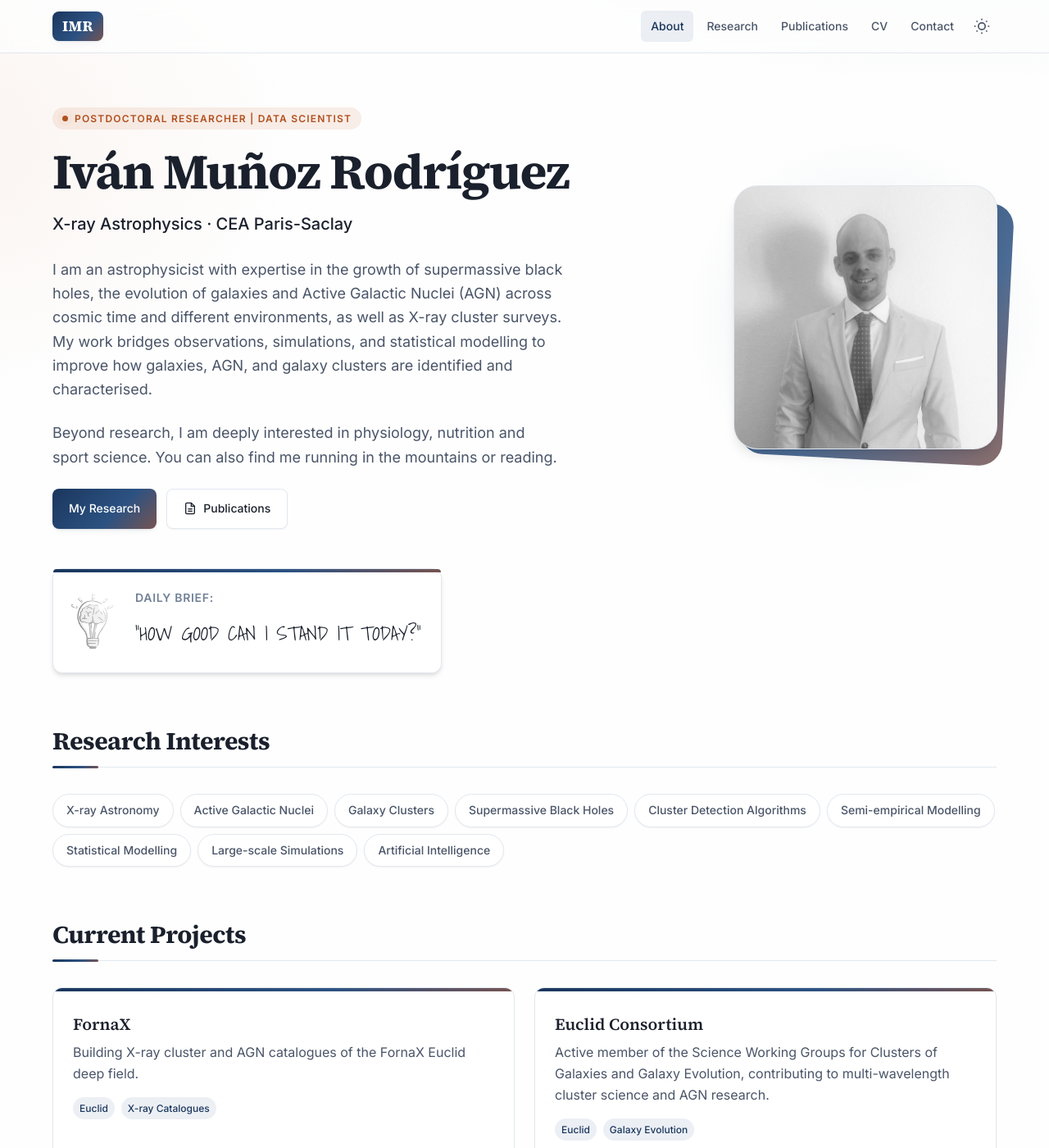
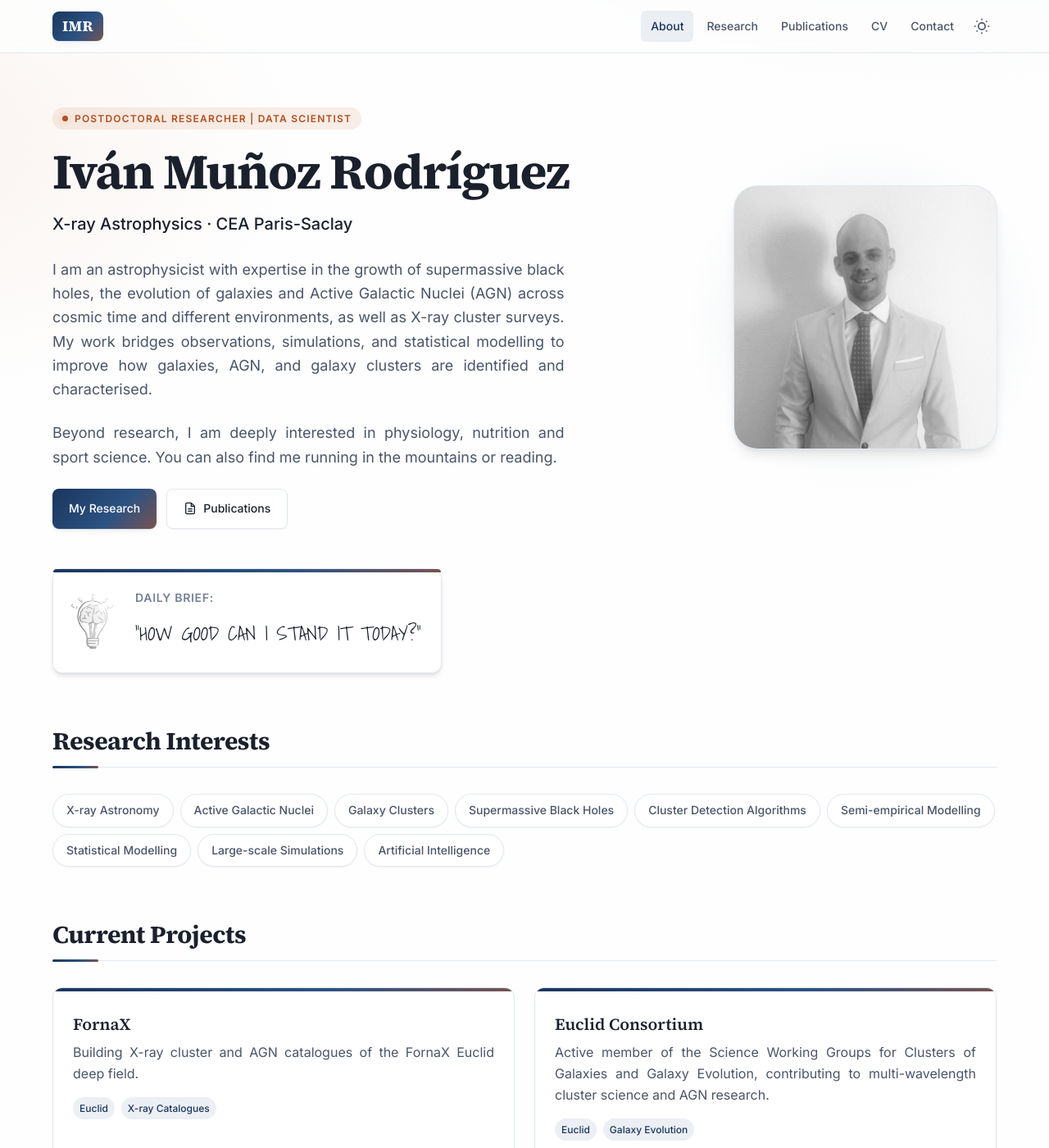
Before and after one commit to IvanMuro/IvanMuro.github.io, a Jekyll site: the page built from index.md, in a window 1280 px wide and 1400 px high. Shown: the whole window at 82% size. Built offline with Jekyll 4.4.1, drawn with Linux system fonts in a browser that asks for light colours.

Commit message:
Justify text, simplify photo, green timeline line, fix ESO year
- Justify body paragraphs and bullet points on wider screens
- Remove the tilted frame behind the profile photo
- Dark-mode timeline line fades from green to pale green (no blue)
- ESO Visitor Programme year corrected to 2024
- Version tag on the stylesheet link so browsers load new styles

Co-Authored-By: Claude Opus 5.5 <noreply@anthropic.com>

```diff
--- a/_includes/head.html
+++ b/_includes/head.html
@@ -64,7 +64,8 @@
 <link href="https://fonts.googleapis.com/css2?family=Inter:wght@400;500;600&family=Shadows+Into+Light&family=Source+Serif+4:opsz,wght@8..60,400;8..60,600;8..60,700&display=swap" rel="stylesheet">
 
 <!-- Main Stylesheet -->
-<link rel="stylesheet" href="{{ '/assets/css/main.css' | relative_url }}">
+<!-- ?v= changes on every build so browsers fetch the new styles after an update -->
+<link rel="stylesheet" href="{{ '/assets/css/main.css' | relative_url }}?v={{ site.time | date: '%s' }}">
 
 <!-- RSS Feed -->
 <link rel="alternate" type="application/rss+xml" title="{{ site.title }}" href="{{ '/feed.xml' | relative_url }}">
--- a/_sass/_base.scss
+++ b/_sass/_base.scss
@@ -74,6 +74,20 @@ h4 {
 p {
   margin-bottom: var(--space-4);
   max-width: 65ch;
+}
+
+// Justify body text (not labels, titles or the quote). Phones keep left
+// alignment, because justified text in a narrow column leaves big gaps.
+@media (min-width: 641px) {
+  .hero-description,
+  .project-description,
+  .timeline-description,
+  .page-content p,
+  .page-content li {
+    text-align: justify;
+    hyphens: auto; // avoids large gaps between words in justified lines
+    -webkit-hyphens: auto;
+  }
 }
 
 // Links
--- a/_sass/_layout.scss
+++ b/_sass/_layout.scss
@@ -487,18 +487,6 @@
   position: relative;
   isolation: isolate;
 
-  // Gradient frame peeking out behind the photo
-  &::before {
-    content: '';
-    position: absolute;
-    inset: 0;
-    transform: translate(14px, 14px) rotate(3deg);
-    border-radius: 28px;
-    background: var(--gradient-brand);
-    opacity: 0.85;
-    z-index: -1;
-  }
-
   // Soft glow
   &::after {
     content: '';
--- a/_sass/_variables.scss
+++ b/_sass/_variables.scss
@@ -77,7 +77,7 @@
   --gradient-title: linear-gradient(120deg, #e6edf3 30%, #7ee787 100%);
   --glow-a: rgba(46, 160, 67, 0.10);
   --glow-b: rgba(88, 166, 255, 0.07);
-  --gradient-line: linear-gradient(to bottom, #3fd15a 0%, #2ea043 50%, #3b82c4 88%, transparent 100%);
+  --gradient-line: linear-gradient(to bottom, #3fd15a 0%, #2ea043 40%, rgba(190, 248, 212, 0.55) 85%, transparent 100%);
   --line-spark: #d2ffdc;
   --shadow-glow: rgba(46, 160, 67, 0.22);
 
--- a/index.md
+++ b/index.md
@@ -124,7 +124,7 @@ show_title: false
     </div>
     <div class="timeline-item">
       <div class="timeline-content">
-        <span class="timeline-date">2022</span>
+        <span class="timeline-date">2024</span>
         <h3 class="timeline-title">ESO Visitor Programme</h3>
         <p class="timeline-location">European Southern Observatory, Garching</p>
         <p class="timeline-description">3-month research visit studying the radial distribution of AGN in ~80 clusters.</p>
```
Also changed, not shown: cv.md (+1 -1 lines).
